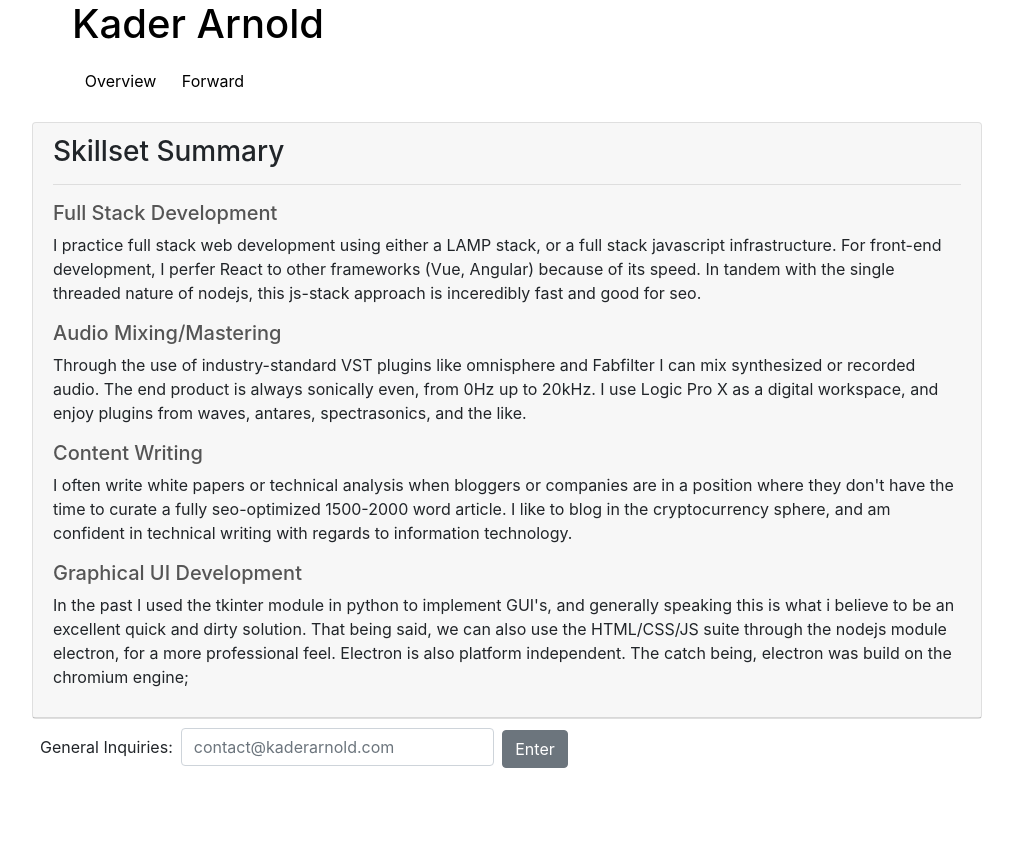
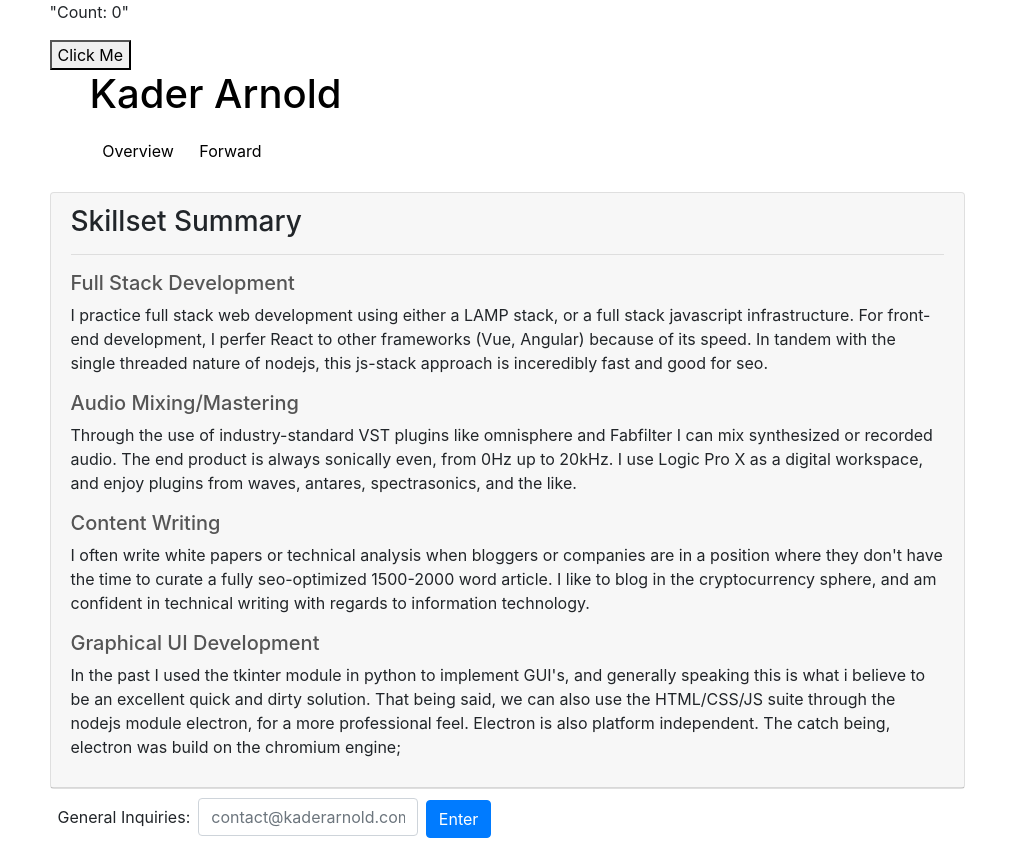
Before and after one commit to hey-kader/bootstrap, a React (Create React App) app: page /forward in a window 1280 px wide. Shown: the whole page, without its empty margins (133-1146 px from the left). Before the commit the page ends 800 px from the top, so only its background shows below. Built offline with nearby package versions, Linux system fonts and the light colour scheme.

Commit message:
added a counter which keeps its value until the page refreshes using a web-hook

```diff
--- a/package.json
+++ b/package.json
@@ -12,6 +12,7 @@
     "react-dom": "^17.0.2",
     "react-router-dom": "^5.2.0",
     "react-scripts": "4.0.3",
+    "react-transition-group": "^4.4.1",
     "web-vitals": "^1.0.1"
   },
   "scripts": {
--- a/public/index.html
+++ b/public/index.html
@@ -1,8 +1,10 @@
 <!DOCTYPE html>
+
 <html lang="en">
   <head>
     <meta charset="utf-8" />
     <link rel="icon" href="%PUBLIC_URL%/favicon.ico" />
+	<link rel="stylesheet" href="stylefade.css" type="text/css">
     <meta name="viewport" content="width=device-width, initial-scale=0.9" />
     <meta name="theme-color" content="#000000" />
     <meta
--- /dev/null
+++ b/public/stylefade.css
@@ -0,0 +1,21 @@
+.image-enter {
+	opacity: 0;
+	transform: scale(0.9);
+}
+
+.image-enter-active {
+	opacity: 1;
+	transform: translateX(0);
+	transition: opacity 300ms, transform 300ms;
+}
+
+.image-exit {
+	opacity: 1;
+}
+
+.image-exit-active {
+	opacity: 0;
+	transform: scale(0.9);
+	transition: opacity 300ms, transform 300ms;
+
+}
--- a/src/App.js
+++ b/src/App.js
@@ -1,3 +1,4 @@
+import React, { Component, useState } from 'react';
 import HomePhotos from './Components/HomePhotos';
 import {Card, Button} from 'react-bootstrap';
 import Forward from './Components/Forward';
@@ -5,12 +6,17 @@ import EmailForm from './Components/EmailForm';
 import Overview from './Components/Overview';
 import Nav from './Components/Nav.js';
 import { BrowserRouter as Router, Switch, Link, Route } from 'react-router-dom';
+import { CSSTransition } from 'react-transition-group';
+import Counter from './Components/Counter';
 import "bootstrap/dist/css/bootstrap.min.css";
 
-function App() {
+function App () {
+
+
   return (
-	  <div  style={{maxWidth: "950px", margin: "auto"}}>
+	  <div style={{maxWidth: "915px", margin: "auto"}}>
 		<Router>
+			<Counter />
 			<Nav />
 			<Switch>
 				<Route exact path="/" component={Home} />
@@ -19,8 +25,6 @@ function App() {
 			</Switch>
 		</Router>
 		<EmailForm />
-
-
     </div>
   );
 
@@ -32,5 +36,4 @@ const Home = () => (
 	</div>
 );
 
-
 export default App;
--- /dev/null
+++ b/src/Components/Counter.js
@@ -0,0 +1,22 @@
+import React, { useState, useEffect } from 'react';
+
+function Counter () {
+	const [count, setCount] = useState(0);
+
+	useEffect(() => {
+		var t = "active users: ";
+		document.title = count;
+	});
+
+
+	return (
+		<div>
+			<p>"Count: {count}"</p>
+			<button onClick={() => setCount(count+1)}>
+				Click Me
+			</button>
+		</div>
+	);
+}
+
+export default Counter;
--- a/src/Components/EmailForm.js
+++ b/src/Components/EmailForm.js
@@ -9,8 +9,8 @@ class EmailForm extends Component {
 			<Form className="mb-2">
 				<Form.Group>
 					<Form.Label style={{margin: "1rem 0.5rem 1.0rem 0.5rem"}}>General Inquiries: </Form.Label>
-					<Form.Control style={{display: "inline-block", width: "33%"}} type="email" placeholder="contact@kaderarnold.com" />
-					<Button style={{margin: "0.5rem"}} type="submit" variant="secondary">Enter</Button>
+					<Form.Control style={{display: "inline-block", width: "24%"}} type="email" placeholder="contact@kaderarnold.com" />
+					<Button style={{margin: "0.5rem"}} type="submit" variant="primary">Enter</Button>
 				</Form.Group>
 			</Form>
 			</div>
--- a/src/Components/Nav.js
+++ b/src/Components/Nav.js
@@ -24,5 +24,6 @@ class Nav extends Component {
 		);
 	};
 
-}
+};
+
 export default Nav;
--- a/src/Components/Overview.js
+++ b/src/Components/Overview.js
@@ -1,6 +1,7 @@
-import React, { Component } from 'react';
+import React, { Component, useState } from 'react';
 
 class Overview extends Component {
+
 
 	render () {
 		const style = {
@@ -14,4 +15,6 @@ class Overview extends Component {
 
 }
 
+
+
 export default Overview;
```
Also changed, not shown: 1 other file (tests, documents, lock files or other folders).
